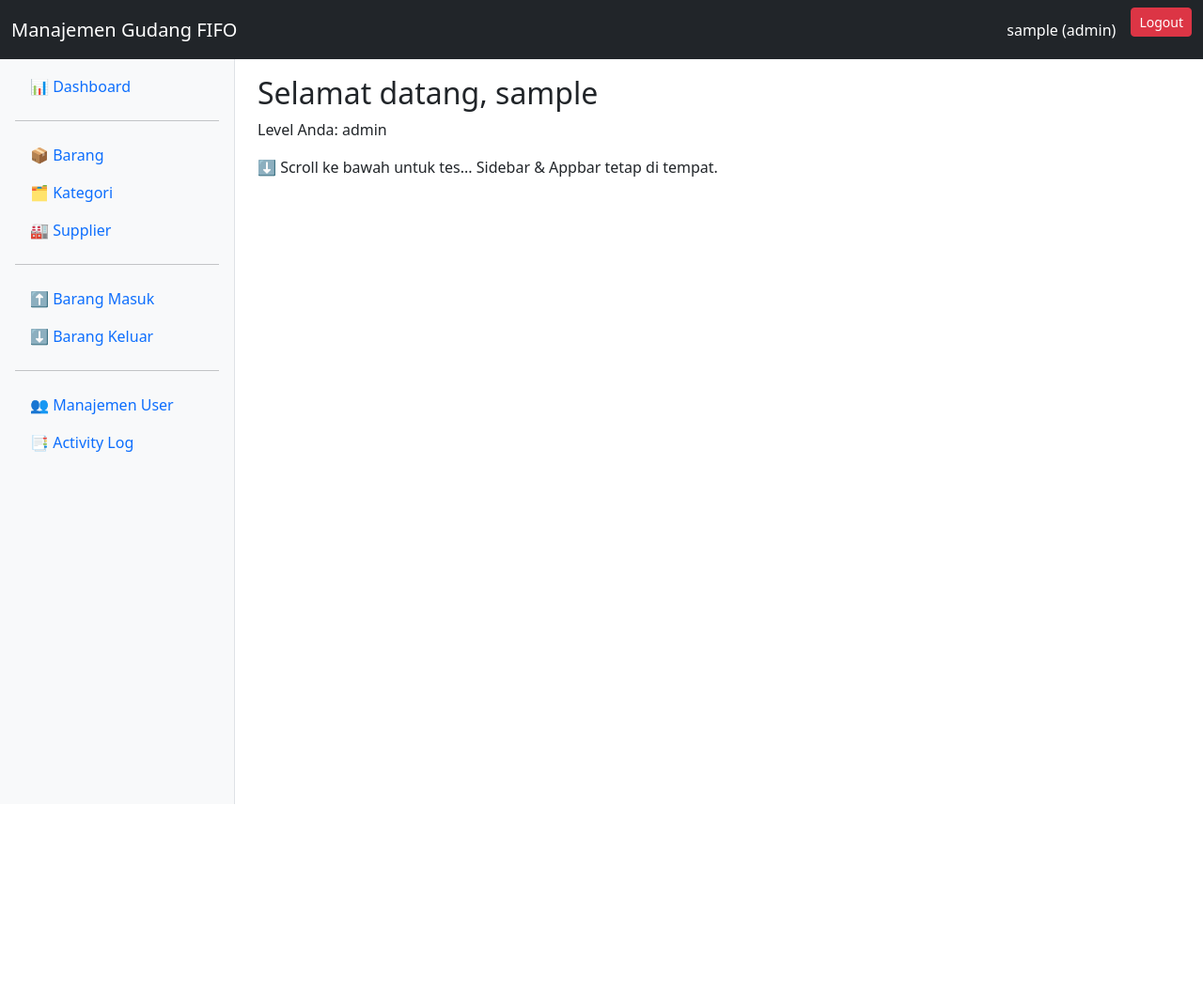
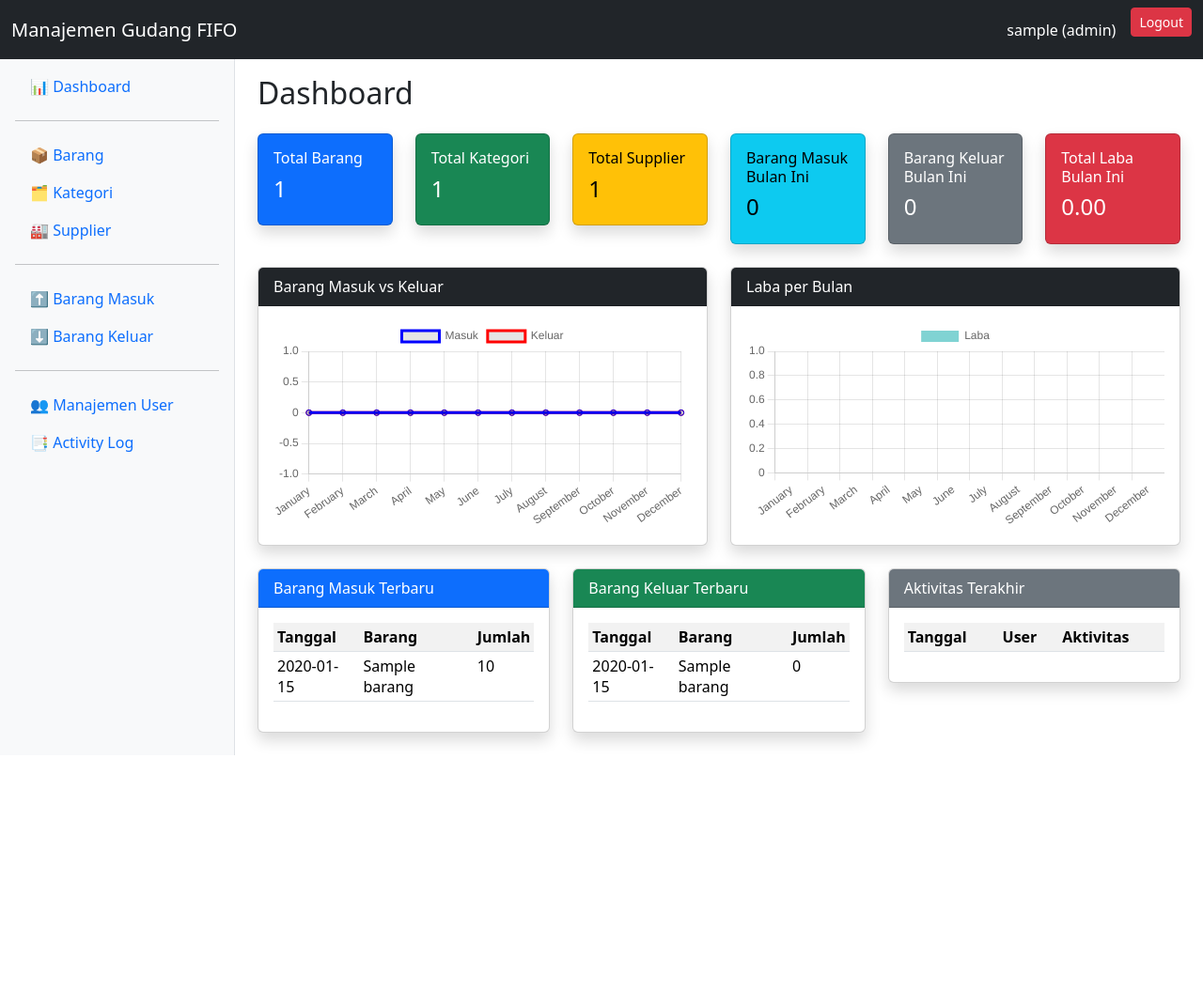
Before and after one commit to fathanhafidz/tugas_pak_nova, a PHP site: page /manajemen_gudang/pages/dashboard.php in a window 1280 px wide. Shown: the top 1055 px of the page at 94% size. After the commit the page ends 804 px from the top, so only its background shows below. Run offline with PHP 8.4, Linux system fonts and the light colour scheme; the visitor is signed in with stand-in values (Sample User, id 1); tables that the repository leaves empty hold one stand-in row (values such as "Sample post"); data that the repository does not hold is empty.

Commit message:
menambah dashboard dengan grafik chart.js

```diff
--- /dev/null
+++ b/backend/dashboard_proses.php
@@ -0,0 +1,112 @@
+<?php
+include '../config/koneksi.php';
+header('Content-Type: application/json');
+
+// ==========================
+// Summary Cards
+// ==========================
+
+// total barang
+$total_barang = $koneksi->query("SELECT COUNT(*) as total FROM barang")->fetch_assoc()['total'];
+
+// total kategori
+$total_kategori = $koneksi->query("SELECT COUNT(*) as total FROM kategori")->fetch_assoc()['total'];
+
+// total supplier
+$total_supplier = $koneksi->query("SELECT COUNT(*) as total FROM supplier")->fetch_assoc()['total'];
+
+// barang masuk bulan ini
+$barang_masuk_bulan = $koneksi->query("
+    SELECT COALESCE(SUM(jumlah),0) as total
+    FROM barang_masuk
+    WHERE MONTH(tanggal_masuk)=MONTH(CURDATE())
+      AND YEAR(tanggal_masuk)=YEAR(CURDATE())
+")->fetch_assoc()['total'];
+
+// barang keluar bulan ini
+$barang_keluar_bulan = $koneksi->query("
+    SELECT COALESCE(SUM(bkd.jumlah),0) as total
+    FROM barang_keluar_detail bkd
+    JOIN barang_keluar bk ON bk.id_keluar=bkd.id_keluar
+    WHERE MONTH(bk.tanggal_keluar)=MONTH(CURDATE())
+      AND YEAR(bk.tanggal_keluar)=YEAR(CURDATE())
+")->fetch_assoc()['total'];
+
+// total laba bulan ini
+$laba_bulan = $koneksi->query("
+    SELECT COALESCE(SUM((bkd.harga_jual_satuan - bkd.harga_beli_satuan) * bkd.jumlah),0) as laba
+    FROM barang_keluar_detail bkd
+    JOIN barang_keluar bk ON bk.id_keluar=bkd.id_keluar
+    WHERE MONTH(bk.tanggal_keluar)=MONTH(CURDATE())
+      AND YEAR(bk.tanggal_keluar)=YEAR(CURDATE())
+")->fetch_assoc()['laba'];
+
+// ==========================
+// Grafik Barang Masuk vs Keluar per bulan
+// ==========================
+$grafik = [];
+for ($i=1; $i<=12; $i++) {
+    $masuk = $koneksi->query("SELECT COALESCE(SUM(jumlah),0) as total FROM barang_masuk WHERE MONTH(tanggal_masuk)=$i AND YEAR(tanggal_masuk)=YEAR(CURDATE())")->fetch_assoc()['total'];
+    $keluar = $koneksi->query("SELECT COALESCE(SUM(bkd.jumlah),0) as total FROM barang_keluar_detail bkd JOIN barang_keluar bk ON bk.id_keluar=bkd.id_keluar WHERE MONTH(bk.tanggal_keluar)=$i AND YEAR(bk.tanggal_keluar)=YEAR(CURDATE())")->fetch_assoc()['total'];
+    $grafik[] = ["bulan"=>date("F", mktime(0,0,0,$i,1)), "masuk"=>$masuk, "keluar"=>$keluar];
+}
+
+// ==========================
+// Grafik Laba per bulan
+// ==========================
+$grafik_laba = [];
+for ($i=1; $i<=12; $i++) {
+    $laba = $koneksi->query("SELECT COALESCE(SUM((bkd.harga_jual_satuan - bkd.harga_beli_satuan) * bkd.jumlah),0) as laba FROM barang_keluar_detail bkd JOIN barang_keluar bk ON bk.id_keluar=bkd.id_keluar WHERE MONTH(bk.tanggal_keluar)=$i AND YEAR(bk.tanggal_keluar)=YEAR(CURDATE())")->fetch_assoc()['laba'];
+    $grafik_laba[] = ["bulan"=>date("F", mktime(0,0,0,$i,1)), "laba"=>$laba];
+}
+
+// ==========================
+// Transaksi terbaru
+// ==========================
+
+// barang masuk terbaru
+$masuk_terbaru = [];
+$qMT = $koneksi->query("SELECT bm.tanggal_masuk, b.nama_barang, bm.jumlah FROM barang_masuk bm JOIN barang b ON b.id_barang=bm.id_barang ORDER BY bm.tanggal_masuk DESC, bm.waktu_masuk DESC LIMIT 5");
+while ($row = $qMT->fetch_assoc()) {
+    $masuk_terbaru[] = $row;
+}
+
+// barang keluar terbaru
+$keluar_terbaru = [];
+$qKT = $koneksi->query("
+    SELECT bk.tanggal_keluar, b.nama_barang, bkd.jumlah
+    FROM barang_keluar bk
+    JOIN barang_keluar_detail bkd ON bkd.id_keluar=bk.id_keluar
+    JOIN barang b ON b.id_barang=bkd.id_barang
+    ORDER BY bk.tanggal_keluar DESC, bk.waktu_keluar DESC
+    LIMIT 5
+");
+while ($row = $qKT->fetch_assoc()) {
+    $keluar_terbaru[] = $row;
+}
+
+// activity log terbaru
+$log_terbaru = [];
+$qLT = $koneksi->query("SELECT al.waktu, u.username, al.aktivitas FROM activity_log al LEFT JOIN users u ON u.id_users=al.id_users ORDER BY al.waktu DESC LIMIT 5");
+while ($row = $qLT->fetch_assoc()) {
+    $log_terbaru[] = $row;
+}
+
+// ==========================
+// Output JSON
+// ==========================
+echo json_encode([
+    "summary" => [
+        "total_barang"=>$total_barang,
+        "total_kategori"=>$total_kategori,
+        "total_supplier"=>$total_supplier,
+        "barang_masuk_bulan"=>$barang_masuk_bulan,
+        "barang_keluar_bulan"=>$barang_keluar_bulan,
+        "laba_bulan"=>$laba_bulan
+    ],
+    "grafik"=>$grafik,
+    "grafik_laba"=>$grafik_laba,
+    "masuk_terbaru"=>$masuk_terbaru,
+    "keluar_terbaru"=>$keluar_terbaru,
+    "log_terbaru"=>$log_terbaru
+]);
--- a/pages/dashboard.php
+++ b/pages/dashboard.php
@@ -1,5 +1,6 @@
 <?php
 session_start();
+include '../config/koneksi.php';
 include '../config/base_url.php';
 
 // cek login
@@ -8,7 +9,6 @@
     exit;
 }
 
-// include layout
 include '../includes/appbar.php';
 include '../includes/sidebar.php';
 ?>
@@ -18,21 +18,179 @@
   <meta charset="UTF-8">
   <title>Dashboard</title>
   <link href="https://cdn.jsdelivr.net/npm/bootstrap@5.3.2/dist/css/bootstrap.min.css" rel="stylesheet">
-  <link rel="stylesheet" href="https://cdn.jsdelivr.net/npm/bootstrap-icons/font/bootstrap-icons.css">
-
+  <script src="https://cdn.jsdelivr.net/npm/chart.js"></script>
   <style>
     body {
-      padding-top: 56px;   /* supaya konten tidak ketiban navbar */
-      padding-left: 250px; /* supaya konten tidak ketiban sidebar */
+      padding-top: 56px;
+      padding-left: 250px;
     }
   </style>
 </head>
 <body>
   <div class="container-fluid p-4">
-    <h2>Selamat datang, <?php echo $_SESSION['username']; ?></h2>
-    <p>Level Anda: <?php echo $_SESSION['level']; ?></p>
+    <h2 class="mb-4">Dashboard</h2>
 
-    <p style="height:2000px;">⬇️ Scroll ke bawah untuk tes... Sidebar & Appbar tetap di tempat.</p>
+    <!-- Summary Card -->
+    <div class="row mb-4">
+      <div class="col-md-2">
+        <div class="card text-bg-primary shadow">
+          <div class="card-body">
+            <h6>Total Barang</h6>
+            <h4 id="totalBarang">0</h4>
+          </div>
+        </div>
+      </div>
+      <div class="col-md-2">
+        <div class="card text-bg-success shadow">
+          <div class="card-body">
+            <h6>Total Kategori</h6>
+            <h4 id="totalKategori">0</h4>
+          </div>
+        </div>
+      </div>
+      <div class="col-md-2">
+        <div class="card text-bg-warning shadow">
+          <div class="card-body">
+            <h6>Total Supplier</h6>
+            <h4 id="totalSupplier">0</h4>
+          </div>
+        </div>
+      </div>
+      <div class="col-md-2">
+        <div class="card text-bg-info shadow">
+          <div class="card-body">
+            <h6>Barang Masuk Bulan Ini</h6>
+            <h4 id="barangMasukBulan">0</h4>
+          </div>
+        </div>
+      </div>
+      <div class="col-md-2">
+        <div class="card text-bg-secondary shadow">
+          <div class="card-body">
+            <h6>Barang Keluar Bulan Ini</h6>
+            <h4 id="barangKeluarBulan">0</h4>
+          </div>
+        </div>
+      </div>
+      <div class="col-md-2">
+        <div class="card text-bg-danger shadow">
+          <div class="card-body">
+            <h6>Total Laba Bulan Ini</h6>
+            <h4 id="labaBulan">0</h4>
+          </div>
+        </div>
+      </div>
+    </div>
+
+    <!-- Grafik -->
+    <div class="row mb-4">
+      <div class="col-md-6">
+        <div class="card shadow">
+          <div class="card-header bg-dark text-white">Barang Masuk vs Keluar</div>
+          <div class="card-body">
+            <canvas id="grafikMasukKeluar"></canvas>
+          </div>
+        </div>
+      </div>
+      <div class="col-md-6">
+        <div class="card shadow">
+          <div class="card-header bg-dark text-white">Laba per Bulan</div>
+          <div class="card-body">
+            <canvas id="grafikLaba"></canvas>
+          </div>
+        </div>
+      </div>
+    </div>
+
+    <!-- Tabel Ringkas -->
+    <div class="row">
+      <div class="col-md-4">
+        <div class="card shadow">
+          <div class="card-header bg-primary text-white">Barang Masuk Terbaru</div>
+          <div class="card-body table-responsive">
+            <table class="table table-sm table-striped" id="tableMasuk"></table>
+          </div>
+        </div>
+      </div>
+      <div class="col-md-4">
+        <div class="card shadow">
+          <div class="card-header bg-success text-white">Barang Keluar Terbaru</div>
+          <div class="card-body table-responsive">
+            <table class="table table-sm table-striped" id="tableKeluar"></table>
+          </div>
+        </div>
+      </div>
+      <div class="col-md-4">
+        <div class="card shadow">
+          <div class="card-header bg-secondary text-white">Aktivitas Terakhir</div>
+          <div class="card-body table-responsive">
+            <table class="table table-sm table-striped" id="tableLog"></table>
+          </div>
+        </div>
+      </div>
+    </div>
   </div>
+
+<script>
+fetch("../backend/dashboard_proses.php")
+  .then(res => res.json())
+  .then(data => {
+    // ===== Summary =====
+    document.getElementById('totalBarang').innerText = data.summary.total_barang;
+    document.getElementById('totalKategori').innerText = data.summary.total_kategori;
+    document.getElementById('totalSupplier').innerText = data.summary.total_supplier;
+    document.getElementById('barangMasukBulan').innerText = data.summary.barang_masuk_bulan;
+    document.getElementById('barangKeluarBulan').innerText = data.summary.barang_keluar_bulan;
+    document.getElementById('labaBulan').innerText = data.summary.laba_bulan;
+
+    // ===== Grafik Masuk vs Keluar =====
+    new Chart(document.getElementById('grafikMasukKeluar'), {
+      type: 'line',
+      data: {
+        labels: data.grafik.map(item => item.bulan),
+        datasets: [
+          { label: 'Masuk', data: data.grafik.map(item => item.masuk), borderColor: 'blue', fill: false },
+          { label: 'Keluar', data: data.grafik.map(item => item.keluar), borderColor: 'red', fill: false }
+        ]
+      }
+    });
+
+    // ===== Grafik Laba =====
+    new Chart(document.getElementById('grafikLaba'), {
+      type: 'bar',
+      data: {
+        labels: data.grafik_laba.map(item => item.bulan),
+        datasets: [{
+          label: 'Laba',
+          data: data.grafik_laba.map(item => item.laba),
+          backgroundColor: 'rgba(75,192,192,0.7)'
+        }]
+      }
+    });
+
+    // ===== Tabel Masuk =====
+    let masukHTML = "<tr><th>Tanggal</th><th>Barang</th><th>Jumlah</th></tr>";
+    data.masuk_terbaru.forEach(row => {
+      masukHTML += `<tr><td>${row.tanggal_masuk}</td><td>${row.nama_barang}</td><td>${row.jumlah}</td></tr>`;
+    });
+    document.getElementById('tableMasuk').innerHTML = masukHTML;
+
+    // ===== Tabel Keluar =====
+    let keluarHTML = "<tr><th>Tanggal</th><th>Barang</th><th>Jumlah</th></tr>";
+    data.keluar_terbaru.forEach(row => {
+      keluarHTML += `<tr><td>${row.tanggal_keluar}</td><td>${row.nama_barang ?? 'N/A'}</td><td>${row.jumlah_item ?? 0}</td></tr>`;
+    });
+    document.getElementById('tableKeluar').innerHTML = keluarHTML;
+
+    // ===== Tabel Log =====
+    let logHTML = "<tr><th>Tanggal</th><th>User</th><th>Aktivitas</th></tr>";
+    data.log_terbaru.forEach(row => {
+      logHTML += `<tr><td>${row.waktu}</td><td>${row.username}</td><td>${row.aktivitas}</td></tr>`;
+    });
+    document.getElementById('tableLog').innerHTML = logHTML;
+  })
+  .catch(err => console.error("Error fetching dashboard data:", err));
+</script>
+
 </body>
 </html>
```
